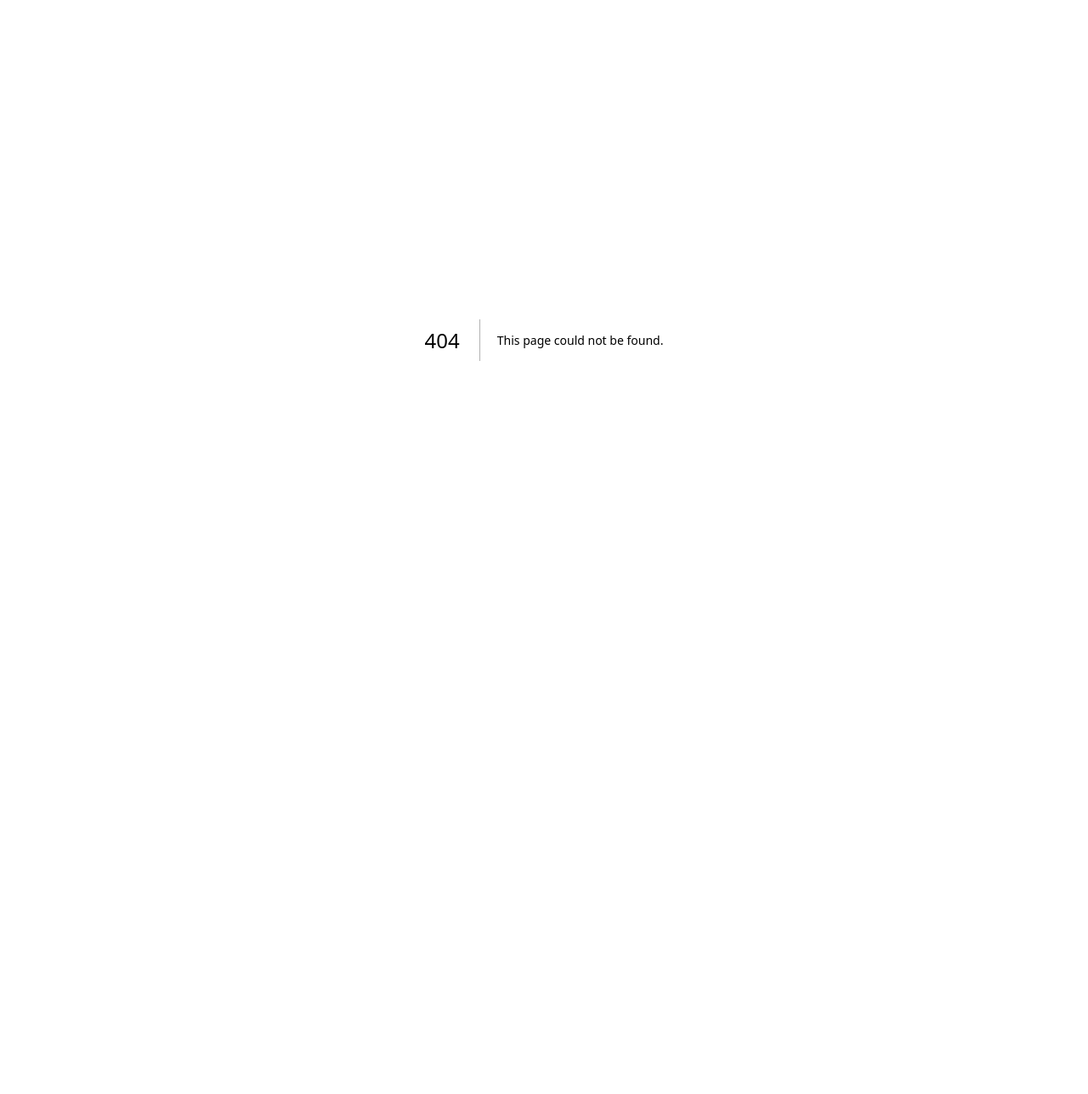
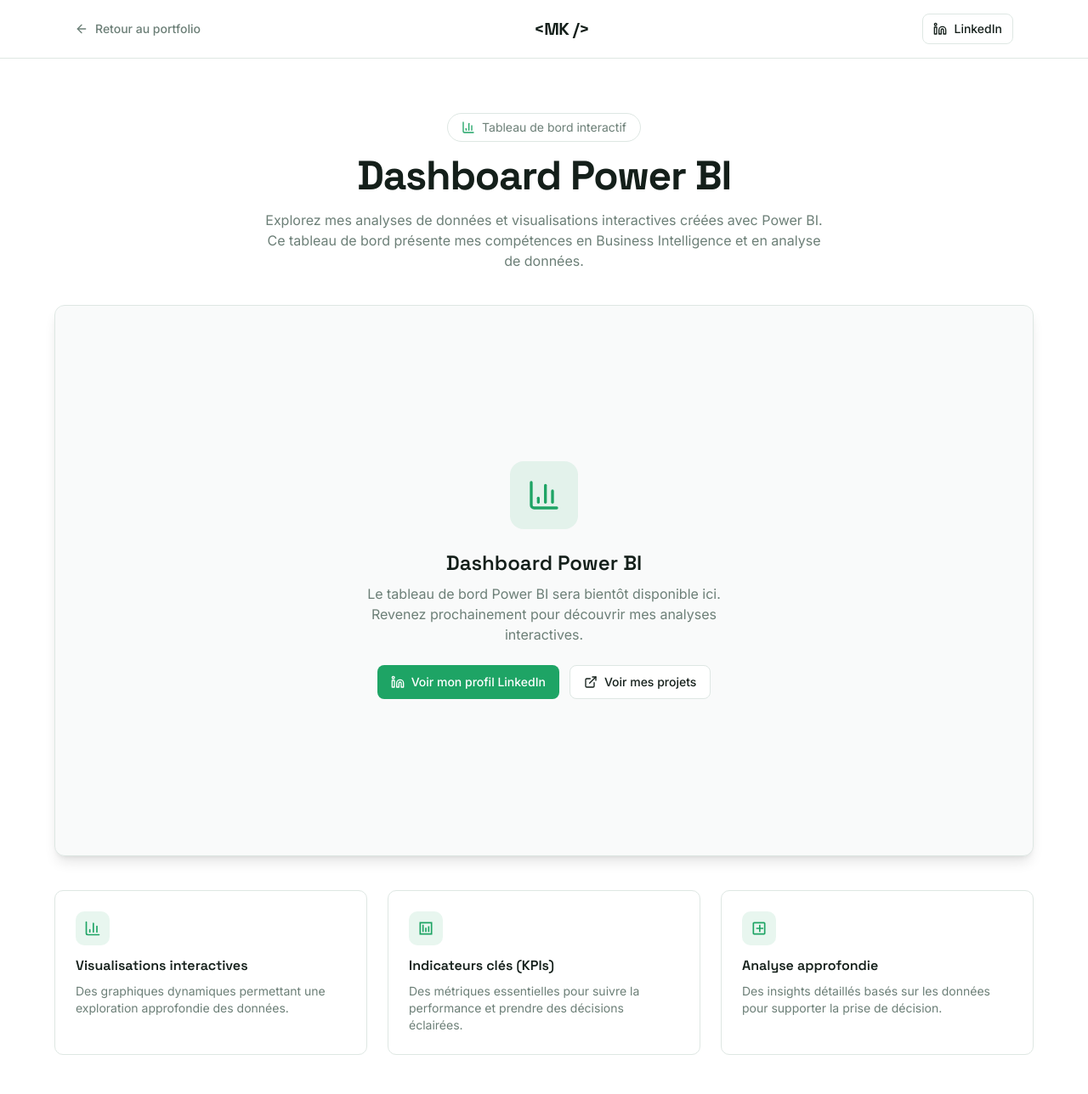
Before and after one commit to MouhamadouKane/Mon_Portofolio, a Next.js app: page /dashboard in a window 1280 px wide. Before the commit this address had no page. Shown: the top 1288 px of the page at 85% size. Before the commit the page ends 800 px from the top, so only its background shows below. Built offline with nearby package versions, Linux system fonts and the light colour scheme.

Commit message:
feat: add Power BI dashboard page with LinkedIn link
Create '/dashboard' page with Power BI placeholder, LinkedIn CTA, and navbar link

Co-authored-by: Mouhamadou Kane <121967533+MouhamadouKane@users.noreply.github.com>

```diff
--- /dev/null
+++ b/app/dashboard/page.tsx
@@ -0,0 +1,12 @@
+import { Metadata } from "next";
+import { PowerBIDashboard } from "@/components/power-bi-dashboard";
+
+export const metadata: Metadata = {
+  title: "Dashboard Power BI | Mouhamadou Kane",
+  description:
+    "Découvrez mes tableaux de bord Power BI interactifs - Analyses de données et visualisations professionnelles.",
+};
+
+export default function DashboardPage() {
+  return <PowerBIDashboard />;
+}
--- a/components/navbar.tsx
+++ b/components/navbar.tsx
@@ -1,7 +1,8 @@
 "use client";
 
 import { useState, useEffect } from "react";
-import { Menu, X, Download } from "lucide-react";
+import { Menu, X, Download, BarChart3 } from "lucide-react";
+import Link from "next/link";
 import { Button } from "@/components/ui/button";
 
 const navLinks = [
@@ -54,6 +55,13 @@ export function Navbar() {
           ))}
         </ul>
 
+        <Button asChild variant="outline" size="sm" className="hidden gap-2 lg:inline-flex">
+          <Link href="/dashboard">
+            <BarChart3 size={14} />
+            Dashboard
+          </Link>
+        </Button>
+
         <Button asChild size="sm" className="hidden gap-2 lg:inline-flex">
           <a href="/Mouhamadou-Kane-CV.pdf" download="Mouhamadou-Kane-CV.pdf">
             <Download size={14} />
@@ -88,6 +96,14 @@ export function Navbar() {
               </li>
             ))}
             <li className="mt-2">
+              <Button asChild variant="outline" size="sm" className="w-full gap-2">
+                <Link href="/dashboard" onClick={() => setMobileOpen(false)}>
+                  <BarChart3 size={14} />
+                  Dashboard Power BI
+                </Link>
+              </Button>
+            </li>
+            <li className="mt-2">
               <Button asChild size="sm" className="w-full gap-2">
                 <a
                   href="/Mouhamadou-Kane-CV.pdf"
--- /dev/null
+++ b/components/power-bi-dashboard.tsx
@@ -0,0 +1,196 @@
+"use client";
+
+import Link from "next/link";
+import { ArrowLeft, BarChart3, ExternalLink, Linkedin } from "lucide-react";
+import { Button } from "@/components/ui/button";
+
+// Configuration - Remplacez cette URL par votre URL Power BI publique
+const POWER_BI_EMBED_URL = "";
+
+export function PowerBIDashboard() {
+  const hasEmbedUrl = POWER_BI_EMBED_URL.length > 0;
+
+  return (
+    <div className="min-h-screen bg-background">
+      {/* Header */}
+      <header className="border-b border-border bg-card/50 backdrop-blur-sm">
+        <div className="mx-auto flex max-w-6xl items-center justify-between px-6 py-4">
+          <Link
+            href="/"
+            className="flex items-center gap-2 text-sm font-medium text-muted-foreground transition-colors hover:text-primary"
+          >
+            <ArrowLeft size={16} />
+            Retour au portfolio
+          </Link>
+
+          <Link
+            href="/"
+            className="font-heading text-xl font-bold tracking-tight text-foreground"
+          >
+            {"<MK />"}
+          </Link>
+
+          <Button asChild variant="outline" size="sm" className="gap-2">
+            <a
+              href="https://www.linkedin.com/in/mouhamadou-kane"
+              target="_blank"
+              rel="noopener noreferrer"
+            >
+              <Linkedin size={16} />
+              LinkedIn
+            </a>
+          </Button>
+        </div>
+      </header>
+
+      {/* Main Content */}
+      <main className="px-6 py-12 lg:py-16">
+        <div className="mx-auto max-w-6xl">
+          {/* Title Section */}
+          <div className="mb-10 text-center">
+            <div className="mb-4 inline-flex items-center gap-2 rounded-full border border-border bg-card px-4 py-1.5 text-sm text-muted-foreground">
+              <BarChart3 size={16} className="text-primary" />
+              Tableau de bord interactif
+            </div>
+            <h1 className="font-heading text-3xl font-bold tracking-tight text-foreground sm:text-4xl lg:text-5xl">
+              Dashboard Power BI
+            </h1>
+            <p className="mx-auto mt-4 max-w-2xl text-pretty text-muted-foreground">
+              Explorez mes analyses de données et visualisations interactives
+              créées avec Power BI. Ce tableau de bord présente mes compétences
+              en Business Intelligence et en analyse de données.
+            </p>
+          </div>
+
+          {/* Dashboard Container */}
+          <div className="overflow-hidden rounded-xl border border-border bg-card shadow-lg">
+            {hasEmbedUrl ? (
+              /* Power BI Embed */
+              <div className="aspect-video w-full">
+                <iframe
+                  title="Dashboard Power BI - Mouhamadou Kane"
+                  src={POWER_BI_EMBED_URL}
+                  className="h-full w-full"
+                  frameBorder="0"
+                  allowFullScreen
+                />
+              </div>
+            ) : (
+              /* Placeholder */
+              <div className="flex aspect-video flex-col items-center justify-center bg-muted/30 p-8 text-center">
+                <div className="mb-6 flex h-20 w-20 items-center justify-center rounded-2xl bg-primary/10">
+                  <BarChart3 size={40} className="text-primary" />
+                </div>
+                <h2 className="font-heading text-xl font-semibold text-foreground sm:text-2xl">
+                  Dashboard Power BI
+                </h2>
+                <p className="mt-2 max-w-md text-sm text-muted-foreground sm:text-base">
+                  Le tableau de bord Power BI sera bientôt disponible ici.
+                  Revenez prochainement pour découvrir mes analyses interactives.
+                </p>
+                <div className="mt-6 flex flex-wrap items-center justify-center gap-3">
+                  <Button asChild variant="default" className="gap-2">
+                    <a
+                      href="https://www.linkedin.com/in/mouhamadou-kane"
+                      target="_blank"
+                      rel="noopener noreferrer"
+                    >
+                      <Linkedin size={16} />
+                      Voir mon profil LinkedIn
+                    </a>
+                  </Button>
+                  <Button asChild variant="outline" className="gap-2">
+                    <Link href="/#projets">
+                      <ExternalLink size={16} />
+                      Voir mes projets
+                    </Link>
+                  </Button>
+                </div>
+              </div>
+            )}
+          </div>
+
+          {/* Info Cards */}
+          <div className="mt-10 grid gap-6 sm:grid-cols-2 lg:grid-cols-3">
+            <div className="rounded-lg border border-border bg-card p-6">
+              <div className="mb-3 flex h-10 w-10 items-center justify-center rounded-lg bg-primary/10 text-primary">
+                <BarChart3 size={20} />
+              </div>
+              <h3 className="font-heading font-semibold text-card-foreground">
+                Visualisations interactives
+              </h3>
+              <p className="mt-2 text-sm text-muted-foreground">
+                Des graphiques dynamiques permettant une exploration approfondie
+                des données.
+              </p>
+            </div>
+            <div className="rounded-lg border border-border bg-card p-6">
+              <div className="mb-3 flex h-10 w-10 items-center justify-center rounded-lg bg-primary/10 text-primary">
+                <svg
+                  className="h-5 w-5"
+                  fill="currentColor"
+                  viewBox="0 0 24 24"
+                >
+                  <path d="M3 3v18h18V3H3zm16 16H5V5h14v14zM7 7h2v10H7V7zm4 4h2v6h-2v-6zm4-2h2v8h-2V9z" />
+                </svg>
+              </div>
+              <h3 className="font-heading font-semibold text-card-foreground">
+                Indicateurs clés (KPIs)
+              </h3>
+              <p className="mt-2 text-sm text-muted-foreground">
+                Des métriques essentielles pour suivre la performance et prendre
+                des décisions éclairées.
+              </p>
+            </div>
+            <div className="rounded-lg border border-border bg-card p-6 sm:col-span-2 lg:col-span-1">
+              <div className="mb-3 flex h-10 w-10 items-center justify-center rounded-lg bg-primary/10 text-primary">
+                <svg
+                  className="h-5 w-5"
+                  fill="currentColor"
+                  viewBox="0 0 24 24"
+                >
+                  <path d="M19 3H5c-1.1 0-2 .9-2 2v14c0 1.1.9 2 2 2h14c1.1 0 2-.9 2-2V5c0-1.1-.9-2-2-2zm0 16H5V5h14v14zm-7-2h2v-4h4v-2h-4V7h-2v4H8v2h4v4z" />
+                </svg>
+              </div>
+              <h3 className="font-heading font-semibold text-card-foreground">
+                Analyse approfondie
+              </h3>
+              <p className="mt-2 text-sm text-muted-foreground">
+                Des insights détaillés basés sur les données pour supporter la
+                prise de décision.
+              </p>
+            </div>
+          </div>
+
+          {/* LinkedIn CTA */}
+          <div className="mt-12 rounded-xl border border-primary/20 bg-primary/5 p-8 text-center">
+            <h2 className="font-heading text-xl font-semibold text-foreground sm:text-2xl">
+              Connectons-nous sur LinkedIn
+            </h2>
+            <p className="mx-auto mt-2 max-w-lg text-muted-foreground">
+              Suivez mon profil LinkedIn pour découvrir mes derniers projets
+              Data Analytics et rester informé de mes publications.
+            </p>
+            <Button asChild size="lg" className="mt-6 gap-2">
+              <a
+                href="https://www.linkedin.com/in/mouhamadou-kane"
+                target="_blank"
+                rel="noopener noreferrer"
+              >
+                <Linkedin size={18} />
+                Voir mon profil LinkedIn
+              </a>
+            </Button>
+          </div>
+        </div>
+      </main>
+
+      {/* Footer */}
+      <footer className="border-t border-border px-6 py-8">
+        <div className="mx-auto max-w-6xl text-center text-sm text-muted-foreground">
+          <p>Mouhamadou Kane - Data Analyst & Business Analyst</p>
+        </div>
+      </footer>
+    </div>
+  );
+}
```
